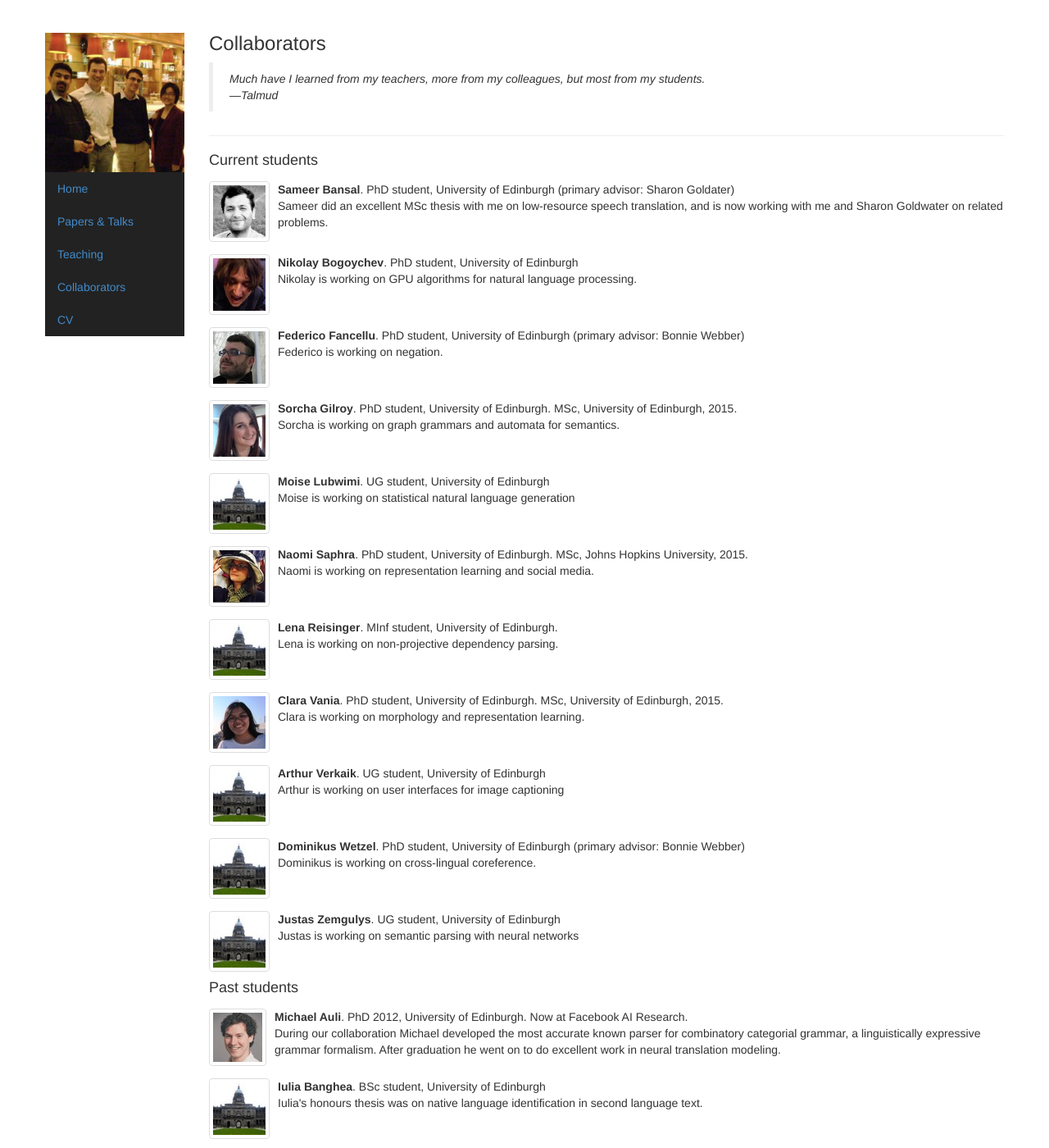
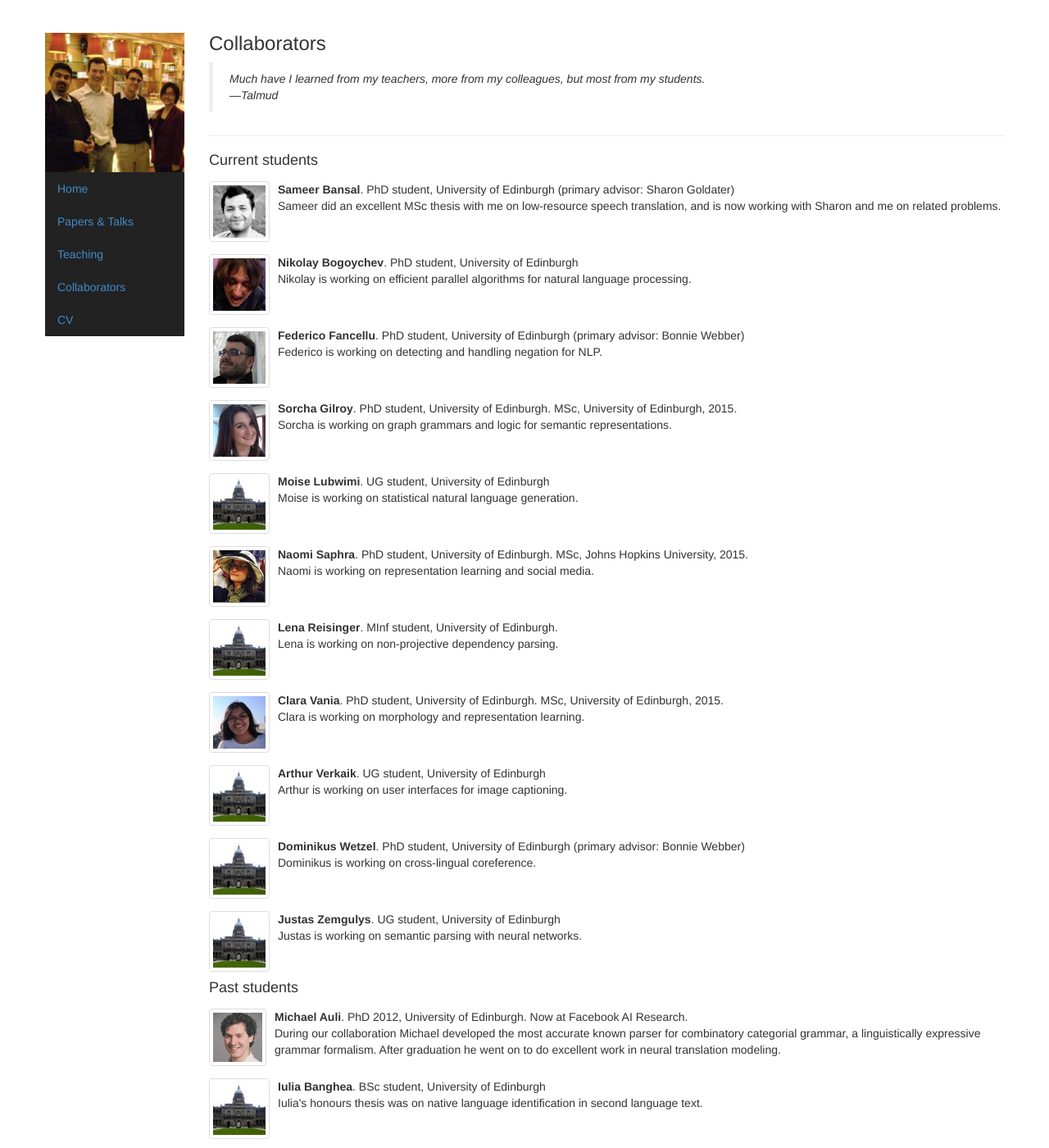
Before and after one commit to alopez/alopez.github.com, a Jekyll site: the page built from collaborators.html, in a window 1280 px wide and 1400 px high. Shown: the whole window at 82% size. Built offline with Jekyll 4.4.1, drawn with Linux system fonts in a browser that asks for light colours.

Commit message:
Update join

```diff
--- a/collaborators.html
+++ b/collaborators.html
@@ -9,33 +9,33 @@ students:
     url: https://keepscrashing.github.io/
     tagline: PhD student, University of Edinburgh (primary advisor&colon; Sharon Goldater)
     description: >
-      Sameer did an excellent MSc thesis with me on low-resource speech translation, and is now working with me and Sharon Goldwater on related problems.
+      Sameer did an excellent MSc thesis with me on low-resource speech translation, and is now working with Sharon and me on related problems.
   -
     name: Nikolay Bogoychev
     img: nbogoychev
     url: http://homepages.inf.ed.ac.uk/s1031254/
     tagline: PhD student, University of Edinburgh
     description: >
-      Nikolay is working on GPU algorithms for natural language processing.
+      Nikolay is working on efficient parallel algorithms for natural language processing.
   -
     name: Federico Fancellu
     img: fancellu
     url: http://homepages.inf.ed.ac.uk/s1260346/index.html
     tagline: PhD student, University of Edinburgh (primary advisor&colon; Bonnie Webber)
     description:
-      Federico is working on negation.
+      Federico is working on detecting and handling negation for NLP.
   -
     name: Sorcha Gilroy
     img: sgilroy
     url: https://www.linkedin.com/in/sorcha-gilroy-a6105693
     tagline: PhD student, University of Edinburgh. MSc, University of Edinburgh,  2015.
     description: >
-      Sorcha is working on graph grammars and automata for semantics.
+      Sorcha is working on graph grammars and logic for semantic representations.
   -
     name: Moise Lubwimi
     img: edi
     tagline: UG student, University of Edinburgh
-    description: Moise is working on statistical natural language generation
+    description: Moise is working on statistical natural language generation.
   -
     name: Naomi Saphra
     img: nsaphra
@@ -60,7 +60,7 @@ students:
     name: Arthur Verkaik
     img: edi
     tagline: UG student, University of Edinburgh
-    description: Arthur is working on user interfaces for image captioning
+    description: Arthur is working on user interfaces for image captioning.
   -
     name: Dominikus Wetzel
     img: edi
@@ -72,7 +72,7 @@ students:
     name: Justas Zemgulys
     img: edi
     tagline: UG student, University of Edinburgh
-    description: Justas is working on semantic parsing with neural networks
+    description: Justas is working on semantic parsing with neural networks.
 former-students:
   -
     name: Michael Auli
```
